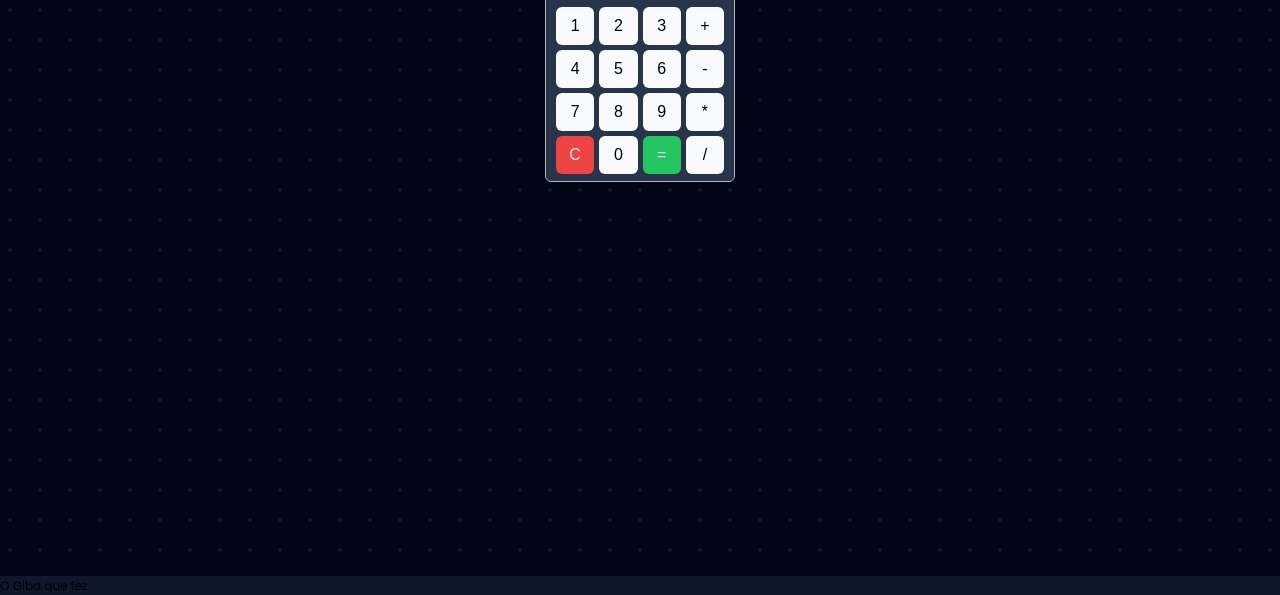
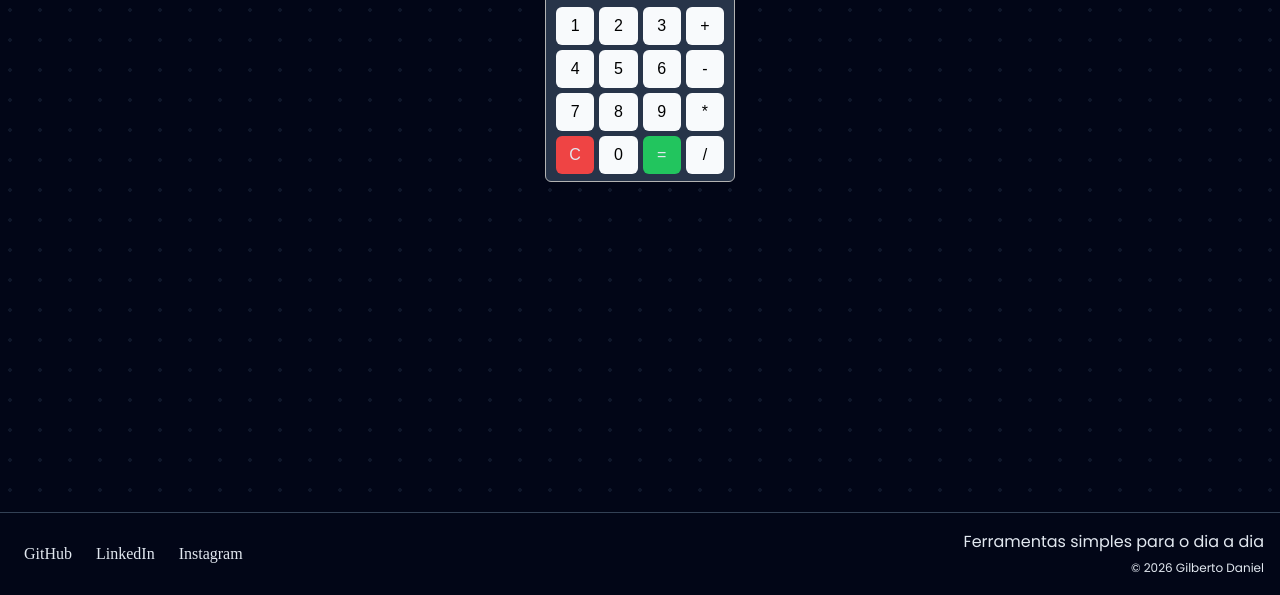
Before and after one commit to gilgulart/projeto-utilidades, a plain HTML site: page index.html in a window 1280 px wide. Shown: the part 205-800 px from the top of the page. Drawn offline with Linux system fonts and the light colour scheme.

Commit message:
style: estilos do footer

```diff
--- a/index.html
+++ b/index.html
@@ -49,8 +49,18 @@
       </main>
     </div>
 
-    <footer>
-      <small>O Giba que fez</small>
+    <footer class="footer">
+        <div class="links-footer">
+
+
+            <a href="https://github.com/gilgulart" target="_blank" rel="noopener noreferrer">GitHub</a>
+            <a href="https://www.linkedin.com/in/gilberto-gulart-ab4a36249/" target="_blank" rel="noopener noreferrer">LinkedIn</a>
+            <a href="https://www.instagram.com/gilgulart" target="_blank" rel="noopener noreferrer">Instagram</a>
+        </div>
+        <div class="signature" >
+            <p>Ferramentas simples para o dia a dia</p>
+            <p><small>© 2026 Gilberto Daniel</small></p>
+        </div>
     </footer>
   </body>
 </html>
--- a/styles/footer.css
+++ b/styles/footer.css
@@ -1,4 +1,33 @@
-footer {
-    background-color: var(--bg-secondary);
+.footer {
+    display: grid;
+    grid-template-areas: "slogan     signature" ;
+    border-top: 1px solid var(--border) ;
+    background-color: var(--bg-color);
+    color: var(--text);
+    padding: 1rem ;
+}
 
+.footer a {
+    text-decoration: none;
+    color: var(--text);
+    margin: 0 0.5rem;
+    transition: 0.2s;
 }
+
+.footer a:hover{
+    color: var(--primary);
+}
+
+.signature {
+    display: flex;
+    flex-direction: column;
+    align-items: flex-end;
+    grid-area: signature;
+}
+
+.links-footer{
+    display: flex;
+    align-items: center;
+    gap: .5rem;
+    grid-area: slogan;
+}
```
Also changed, not shown: 1 other file.
